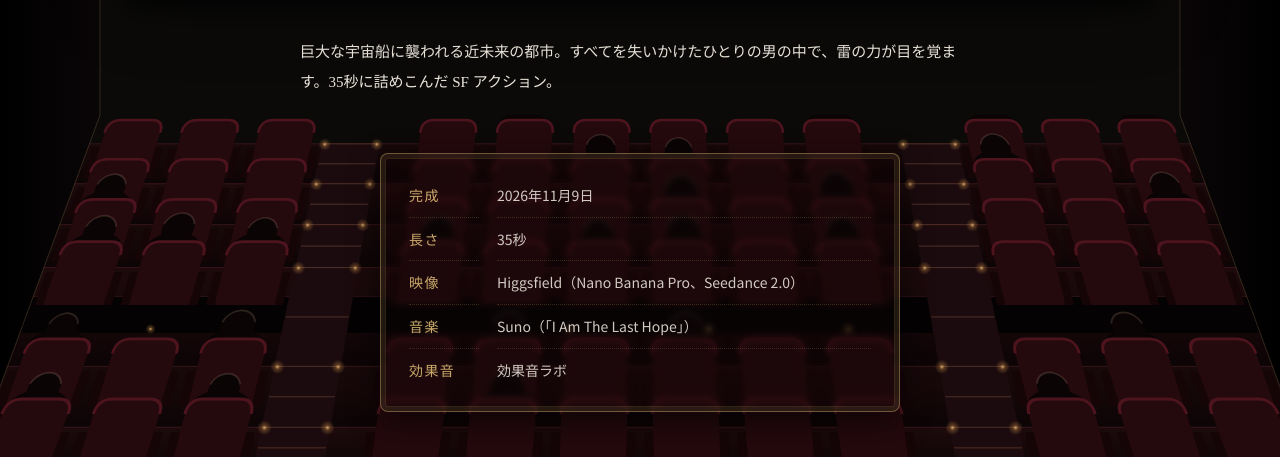
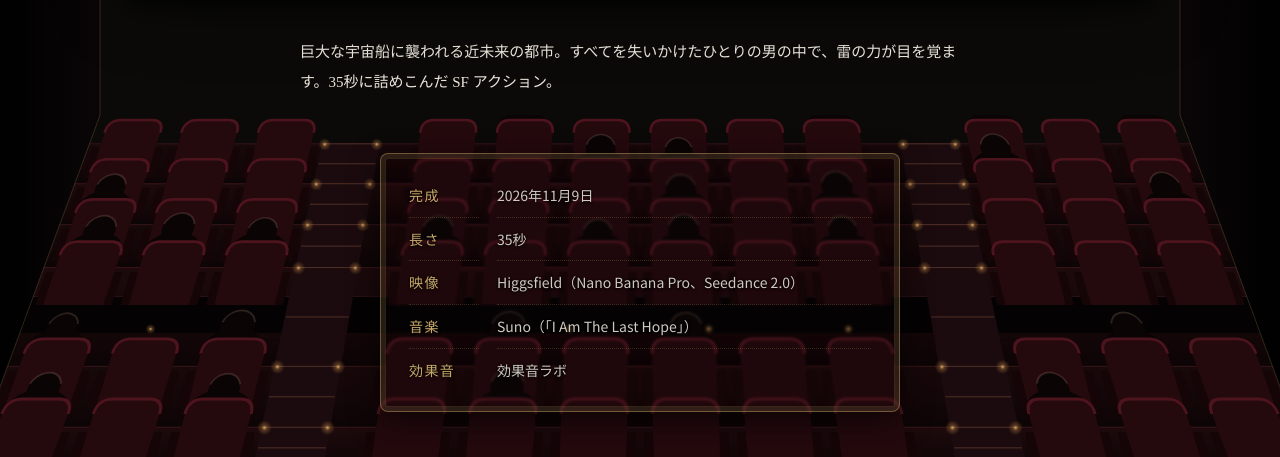
Before and after one commit to hirohata1219/short-films, a plain HTML site: page works/last-hope.html in a window 1280 px wide. Shown: the part 816-1273 px from the top of the page. Drawn offline with nearby package versions, Linux system fonts and the light colour scheme.

Commit message:
情報カードをもっと透かす（PC .2、スマホ .18、ぼかし 1px、文字に影）
Co-Authored-By: Claude Opus 5.5 <noreply@anthropic.com>
Claude-Session: https://claude.ai/code/session_014jpCh4BW4itBXBoHUegjHy

```diff
--- a/style.css
+++ b/style.css
@@ -611,12 +611,14 @@ body.lights-off .screen { box-shadow: 0 0 120px rgba(255,255,255,.06), 0 0 0 1px
   padding: 20px 28px;
   font-size: 14px;
   color: rgba(236,230,220,.88);
-  background: rgba(14,6,8,.36); /* 少しだけ透かして後ろが見えるように（2026-11-17、.86→.72→.36） */
+  background: rgba(14,6,8,.2); /* 少しだけ透かして後ろが見えるように（2026-11-17、.86→.72→.36→.2、ぼかし 3→1px、文字に影） */
   border: 1px solid rgba(201,169,106,.5);
   border-radius: 8px;
-  box-shadow: 0 10px 30px rgba(0,0,0,.6), inset 0 0 0 4px rgba(14,6,8,.36), inset 0 0 0 5px rgba(201,169,106,.18);
-  -webkit-backdrop-filter: blur(3px);
-  backdrop-filter: blur(3px);
+  box-shadow: 0 10px 30px rgba(0,0,0,.6), inset 0 0 0 4px rgba(14,6,8,.2), inset 0 0 0 5px rgba(201,169,106,.18);
+  -webkit-backdrop-filter: blur(1px);
+  backdrop-filter: blur(1px);
+  /* 後ろの座席と重なっても読めるように、文字に細い影 */
+  text-shadow: 0 0 2px rgba(0,0,0,.95), 0 1px 3px rgba(0,0,0,.8);
 }
 .meta dt, .meta dd {
   margin: 0;
@@ -750,7 +752,7 @@ body.lights-off .screen { box-shadow: 0 0 120px rgba(255,255,255,.06), 0 0 0 1px
     padding: 6px 14px;
     font-size: 12px;
     line-height: 1.6;
-    background: rgba(14,6,8,.31);
+    background: rgba(14,6,8,.18);
   }
   .meta dt, .meta dd { padding: 5px 0; }
   /* ハの字の壁（.walls-cv）がカードの角にかからないよう、カードを壁より手前に（2026-11-17） */
--- a/works/last-hope.html
+++ b/works/last-hope.html
@@ -18,7 +18,7 @@
 <link rel="preconnect" href="https://fonts.googleapis.com">
 <link rel="preconnect" href="https://fonts.gstatic.com" crossorigin>
 <link href="https://fonts.googleapis.com/css2?family=Cormorant+Garamond:wght@500;600&family=Noto+Serif+JP:wght@400;600&family=Noto+Sans+JP:wght@400;500&display=swap" rel="stylesheet">
-<link rel="stylesheet" href="../style.css?v=873f3da2">
+<link rel="stylesheet" href="../style.css?v=0e095e55">
 </head>
 <body class="work-page">
 
```
Also changed, not shown: index.html (+1 -1 lines), works/chiisana-yasashisa.html (+1 -1 lines), works/haha-no-recipe.html (+1 -1 lines).
